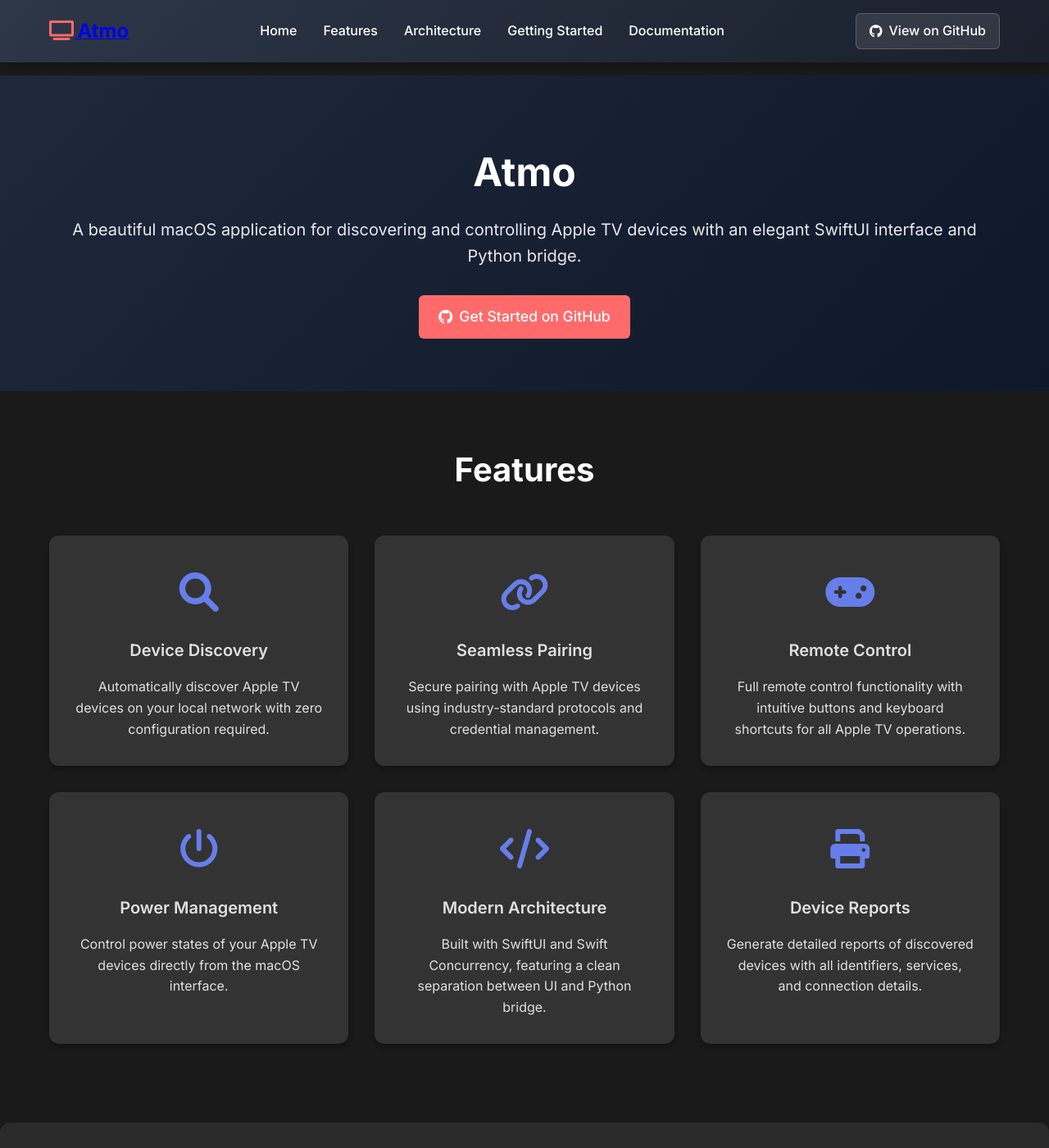
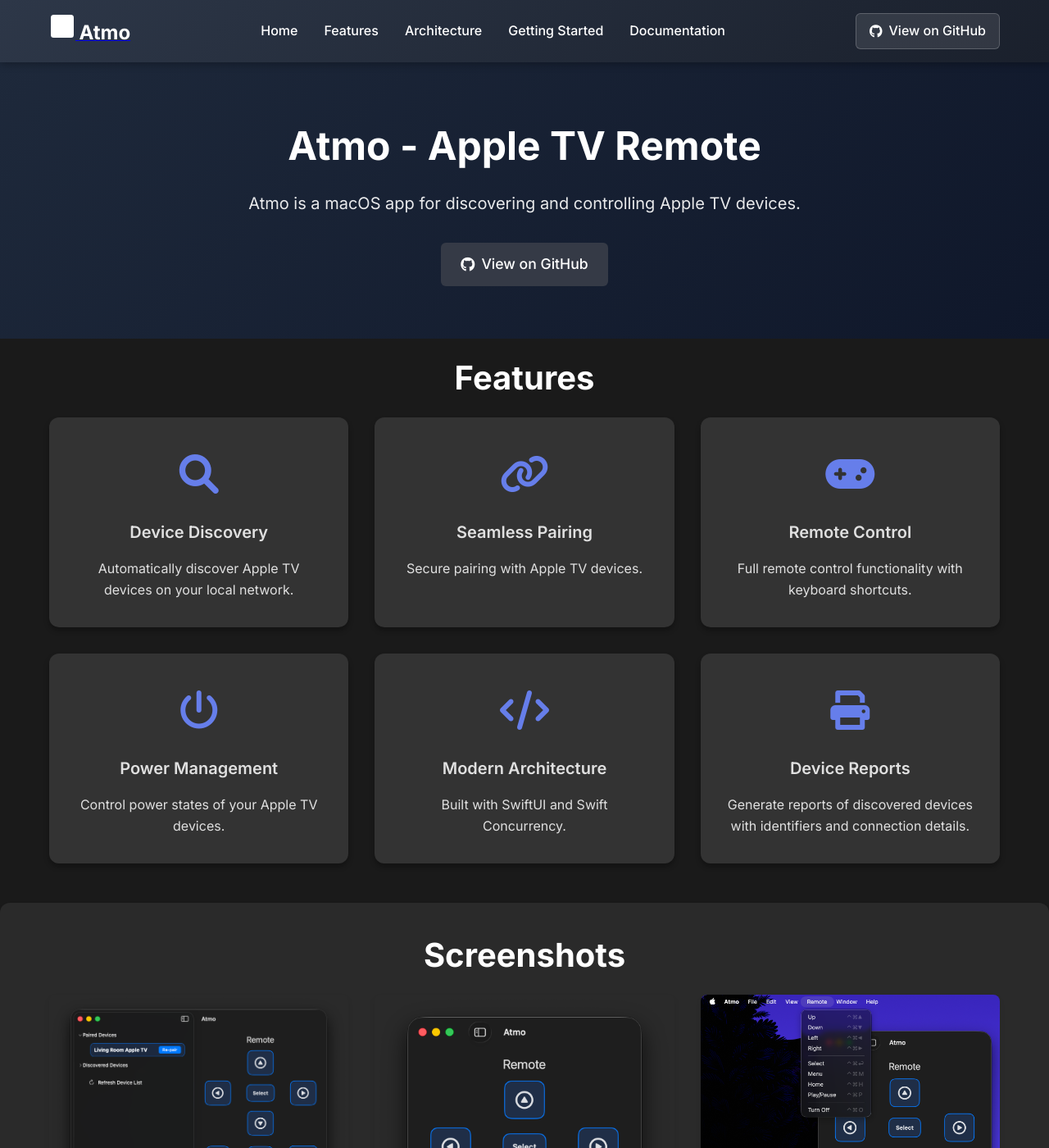
Before and after one commit to mabino/atmo, a Jekyll site: the page built from docs/index.md, in a window 1280 px wide and 1400 px high. Shown: the whole window at 82% size. Built offline with Jekyll 4.4.1, drawn with Linux system fonts in a browser that asks for light colours; some of the changed text lies outside the part shown.

Commit message:
Add app icon as logo and remove bullets from Architecture lists

```diff
--- a/docs/_includes/header.html
+++ b/docs/_includes/header.html
@@ -3,7 +3,7 @@
     <div class="header-content">
       <div class="logo">
         <a href="{{ '/' | relative_url }}">
-          <i class="fas fa-tv"></i>
+          <img src="{{ '/assets/images/RemoteHelpIcon.svg' | relative_url }}" alt="Atmo" class="app-icon" />
           <span class="logo-text">Atmo</span>
         </a>
       </div>
--- a/docs/assets/css/main.css
+++ b/docs/assets/css/main.css
@@ -52,14 +52,21 @@ body {
   gap: 10px;
 }
 
+.app-icon {
+  height: 32px;
+  width: 32px;
+  filter: brightness(0) invert(1); /* Make it white */
+}
+
 .logo i {
   font-size: 1.5rem;
-  color: #ff6b6b;
+  color: white;
 }
 
 .logo-text {
   font-size: 1.5rem;
   font-weight: 700;
+  color: white;
 }
 
 .main-nav ul {
@@ -103,7 +110,6 @@ body {
 /* Main Content */
 .main-content {
   flex: 1;
-  padding: 2rem 0;
 }
 
 /* Hero Section */
@@ -129,7 +135,7 @@ body {
 }
 
 .hero .btn {
-  background: #ff6b6b;
+  background: rgb(53, 58, 70);
   color: white;
   padding: 12px 24px;
   font-size: 1.1rem;
@@ -142,14 +148,14 @@ body {
 
 /* Sections */
 .section {
-  padding: 4rem 0;
+  padding: 1rem 0;
 }
 
 .section h2 {
   font-size: 2.5rem;
   font-weight: 700;
   text-align: center;
-  margin-bottom: 3rem;
+  margin-bottom: 1rem;
   color: #ffffff;
 }
 
@@ -165,7 +171,6 @@ body {
   display: grid;
   grid-template-columns: repeat(auto-fit, minmax(300px, 1fr));
   gap: 2rem;
-  margin-top: 3rem;
 }
 
 .feature-card {
@@ -222,6 +227,11 @@ body {
 /* Architecture */
 .architecture {
   background: #2a2a2a;
+}
+
+.architecture ul {
+  list-style: none;
+  padding-left: 0;
 }
 
 .arch-diagram {
@@ -297,7 +307,7 @@ body {
 }
 
 .footer-section h3 {
-  color: #ff6b6b;
+  color: white;
   margin-bottom: 1rem;
 }
 
--- a/docs/index.md
+++ b/docs/index.md
@@ -1,16 +1,16 @@
 ---
 layout: default
 title: Home
-description: A beautiful macOS SwiftUI application for discovering and controlling Apple TV devices
+description: Atmo is a macOS app for discovering and controlling Apple TV devices.
 ---
 
 <section class="hero">
   <div class="container">
-    <h1>Atmo</h1>
-    <p>A beautiful macOS application for discovering and controlling Apple TV devices with an elegant SwiftUI interface and Python bridge.</p>
+    <h1>Atmo - Apple TV Remote</h1>
+    <p>Atmo is a macOS app for discovering and controlling Apple TV devices.</p>
     <a href="https://github.com/mabino/atmo" class="btn" target="_blank">
       <i class="fab fa-github"></i>
-      Get Started on GitHub
+      View on GitHub
     </a>
   </div>
 </section>
@@ -25,7 +25,7 @@ description: A beautiful macOS SwiftUI application for discovering and controlli
           <i class="fas fa-search"></i>
         </div>
         <h4>Device Discovery</h4>
-        <p>Automatically discover Apple TV devices on your local network with zero configuration required.</p>
+        <p>Automatically discover Apple TV devices on your local network.</p>
       </div>
 
       <div class="feature-card">
@@ -33,7 +33,7 @@ description: A beautiful macOS SwiftUI application for discovering and controlli
           <i class="fas fa-link"></i>
         </div>
         <h4>Seamless Pairing</h4>
-        <p>Secure pairing with Apple TV devices using industry-standard protocols and credential management.</p>
+        <p>Secure pairing with Apple TV devices.</p>
       </div>
 
       <div class="feature-card">
@@ -41,7 +41,7 @@ description: A beautiful macOS SwiftUI application for discovering and controlli
           <i class="fas fa-gamepad"></i>
         </div>
         <h4>Remote Control</h4>
-        <p>Full remote control functionality with intuitive buttons and keyboard shortcuts for all Apple TV operations.</p>
+        <p>Full remote control functionality with keyboard shortcuts.</p>
       </div>
 
       <div class="feature-card">
@@ -49,7 +49,7 @@ description: A beautiful macOS SwiftUI application for discovering and controlli
           <i class="fas fa-power-off"></i>
         </div>
         <h4>Power Management</h4>
-        <p>Control power states of your Apple TV devices directly from the macOS interface.</p>
+        <p>Control power states of your Apple TV devices.</p>
       </div>
 
       <div class="feature-card">
@@ -57,7 +57,7 @@ description: A beautiful macOS SwiftUI application for discovering and controlli
           <i class="fas fa-code"></i>
         </div>
         <h4>Modern Architecture</h4>
-        <p>Built with SwiftUI and Swift Concurrency, featuring a clean separation between UI and Python bridge.</p>
+        <p>Built with SwiftUI and Swift Concurrency.</p>
       </div>
 
       <div class="feature-card">
@@ -65,7 +65,7 @@ description: A beautiful macOS SwiftUI application for discovering and controlli
           <i class="fas fa-print"></i>
         </div>
         <h4>Device Reports</h4>
-        <p>Generate detailed reports of discovered devices with all identifiers, services, and connection details.</p>
+        <p>Generate reports of discovered devices with identifiers and connection details.</p>
       </div>
     </div>
   </div>
@@ -85,13 +85,13 @@ description: A beautiful macOS SwiftUI application for discovering and controlli
       <div class="screenshot">
         <img src="{{ '/assets/images/remote-control.png' | relative_url }}" alt="Remote Control" />
         <h4>Remote Control</h4>
-        <p>Intuitive remote control interface with all essential Apple TV functions.</p>
+        <p>Remote control interface with essential Apple TV functions.</p>
       </div>
 
       <div class="screenshot">
         <img src="{{ '/assets/images/remote-menu.png' | relative_url }}" alt="Menu Options" />
         <h4>Menu & Options</h4>
-        <p>Access to device reports and additional configuration options.</p>
+        <p>Access to essential functions via keyboard shortcuts.</p>
       </div>
     </div>
   </div>
@@ -101,15 +101,9 @@ description: A beautiful macOS SwiftUI application for discovering and controlli
   <div class="container">
     <h2>Architecture</h2>
 
-    <div class="arch-diagram">
-      <h3>System Overview</h3>
-      <p>Atmo uses a sophisticated architecture combining SwiftUI with a Python bridge to provide seamless Apple TV control.</p>
-    </div>
-
     <div class="features-grid">
       <div class="feature-card">
         <h4>SwiftUI Frontend</h4>
-        <p>Modern macOS application built with SwiftUI, featuring clean UI components and native macOS integration.</p>
         <ul>
           <li>ContentView - Main UI container</li>
           <li>BridgeViewModel - State management</li>
@@ -119,7 +113,6 @@ description: A beautiful macOS SwiftUI application for discovering and controlli
 
       <div class="feature-card">
         <h4>Python Bridge</h4>
-        <p>Embedded Python environment using pyatv library for Apple TV communication and control.</p>
         <ul>
           <li>CLI interface with JSON output</li>
           <li>Device discovery and pairing</li>
@@ -130,7 +123,6 @@ description: A beautiful macOS SwiftUI application for discovering and controlli
 
       <div class="feature-card">
         <h4>Communication</h4>
-        <p>Robust inter-process communication between Swift and Python components.</p>
         <ul>
           <li>JSON-based messaging</li>
           <li>Asynchronous operations</li>
@@ -178,7 +170,6 @@ xcrun swift run Atmo</code>
         <div>
           <h3>Discover and Pair</h3>
           <p>Open the app, discover your Apple TV, and complete the pairing process.</p>
-          <p>The app will automatically scan your network for Apple TV devices. Click on a discovered device and use the Pair button to establish a secure connection.</p>
         </div>
       </div>
 
@@ -187,7 +178,6 @@ xcrun swift run Atmo</code>
         <div>
           <h3>Start Controlling</h3>
           <p>Use the remote control interface to navigate and control your Apple TV.</p>
-          <p>Enjoy full remote control functionality with an elegant macOS interface!</p>
         </div>
       </div>
     </div>
@@ -200,20 +190,20 @@ xcrun swift run Atmo</code>
 
     <div class="features-grid">
       <div class="feature-card">
-        <h4><i class="fas fa-book"></i> Prerequisites</h4>
-        <p>Complete development setup guide including macOS requirements, Python environment, and tooling.</p>
+        <h4><i class="fas fa-book"></i>Prerequisites</h4>
+        <p>Development setup guide including macOS requirements, Python environment, and tooling.</p>
         <a href="{{ '/docs/prerequisites/' | relative_url }}" class="btn btn-ghost">Read More</a>
       </div>
 
       <div class="feature-card">
-        <h4><i class="fas fa-code"></i> pyatv API Notes</h4>
-        <p>Detailed notes on the pyatv library integration, discovery, pairing, and control interfaces.</p>
+        <h4><i class="fas fa-code"></i>pyatv API Notes</h4>
+        <p>Notes on the pyatv library integration, discovery, pairing, and control interfaces.</p>
         <a href="{{ '/docs/pyatv_api_notes/' | relative_url }}" class="btn btn-ghost">Read More</a>
       </div>
 
       <div class="feature-card">
         <h4><i class="fab fa-github"></i> Source Code</h4>
-        <p>Explore the complete source code on GitHub with comprehensive documentation and examples.</p>
+        <p>Explore source code on GitHub with documentation and examples.</p>
         <a href="https://github.com/mabino/atmo" class="btn btn-ghost" target="_blank">View Repository</a>
       </div>
     </div>
```
Also changed, not shown: docs/assets/images/RemoteHelpIcon.svg (added).
